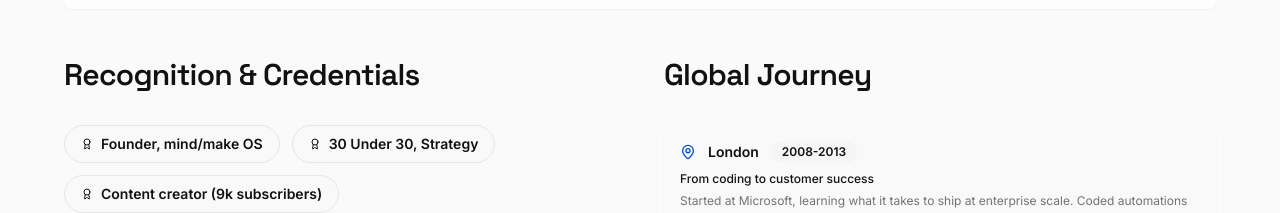
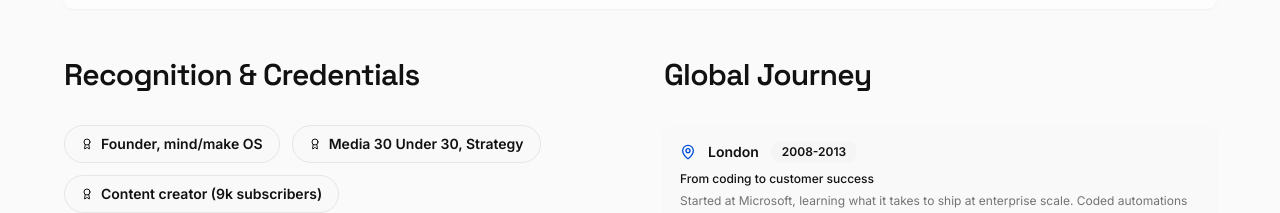
Before and after one commit to krishanraja/krish-raja, a React (Vite) app: page / in a window 1280 px wide. Shown: the part 5000-5213 px from the top of the page. Built offline with nearby package versions, Linux system fonts and the light colour scheme.

Commit message:
feat: update receipt credential title for media recognition
Added "Media 30 Under 30" for better clarity on strategy achievements

Co-authored-by: krishanraja <226431269+krishanraja@users.noreply.github.com>

```diff
--- a/src/content/receipts.ts
+++ b/src/content/receipts.ts
@@ -77,7 +77,7 @@ export const receipts: ReceiptsContent = {
 
   credentials: [
     'Founder, mind/make OS',
-    ' 30 Under 30, Strategy',
+    'Media 30 Under 30, Strategy',
     'Content creator (9k subscribers)',
     'Harvard Business School (Finance)',
     'Masters (Interaction Design)',
```
